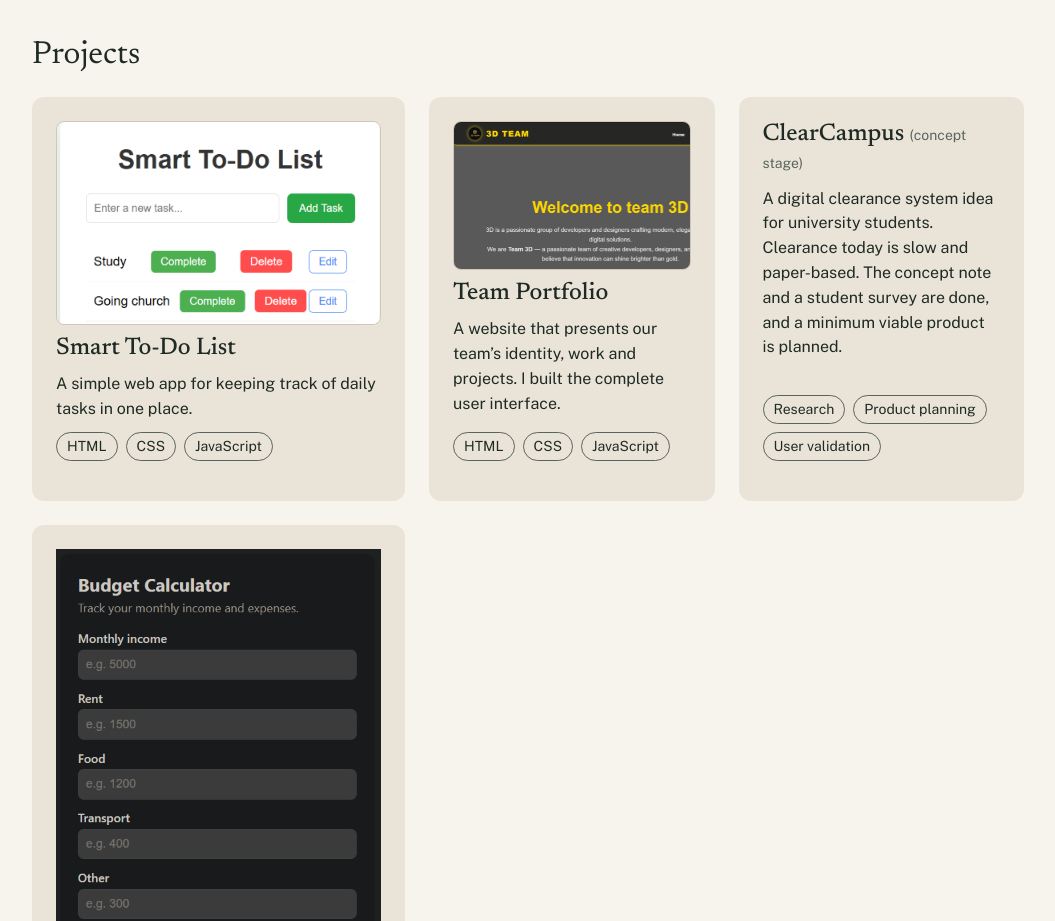
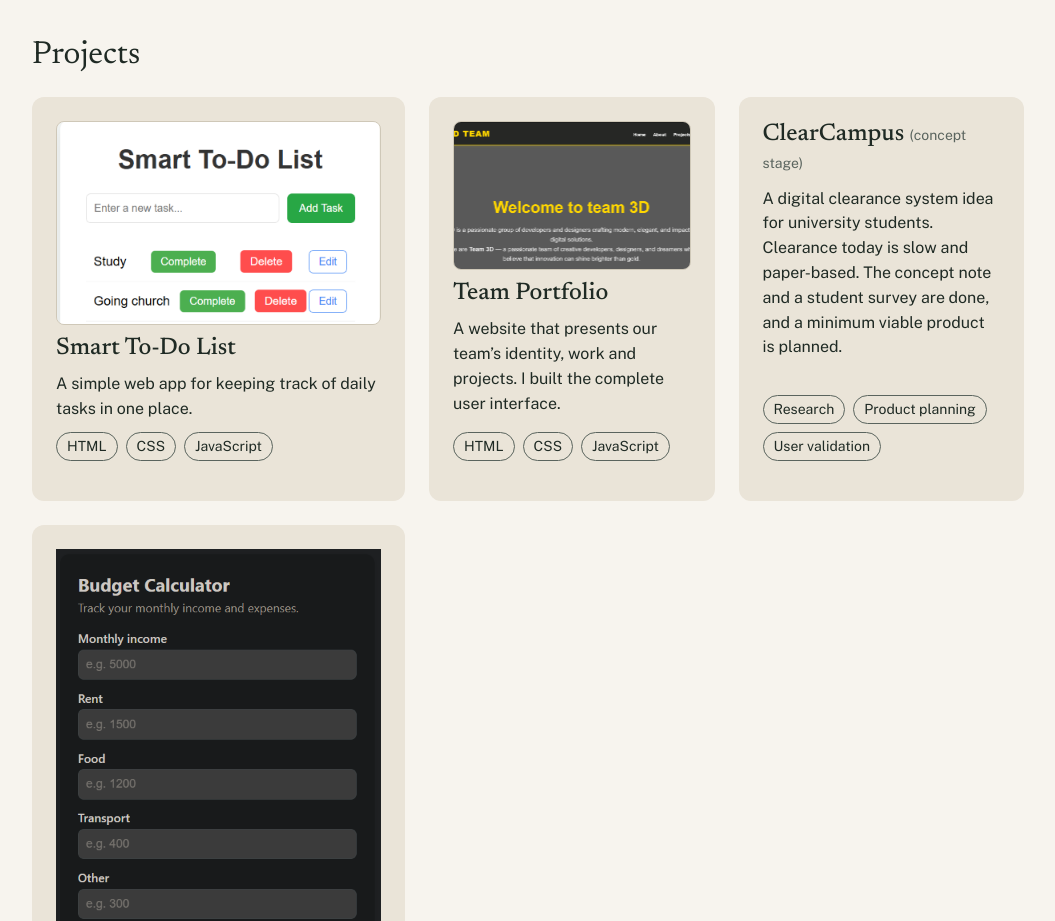
Before and after one commit to Tolera-G/Tolera-Portifolio, a plain HTML site: page index.html in a window 1280 px wide. Shown: the part 2280-3201 px from the top of the page, without its empty margins (112-1167 px from the left). Drawn offline with nearby package versions, Linux system fonts and the light colour scheme.

Commit message:
one image shape for every card

```diff
--- a/style.css
+++ b/style.css
@@ -313,11 +313,12 @@ main > section {
 }
 
 .project-shot {
+  display: block;
   width: 100%;
   height: auto;
   aspect-ratio: 16 / 10;
   object-fit: cover;
-  object-position: left top;
+  object-position: top;
   border-radius: 8px;
   border: 1px solid var(--line);
 }
```
